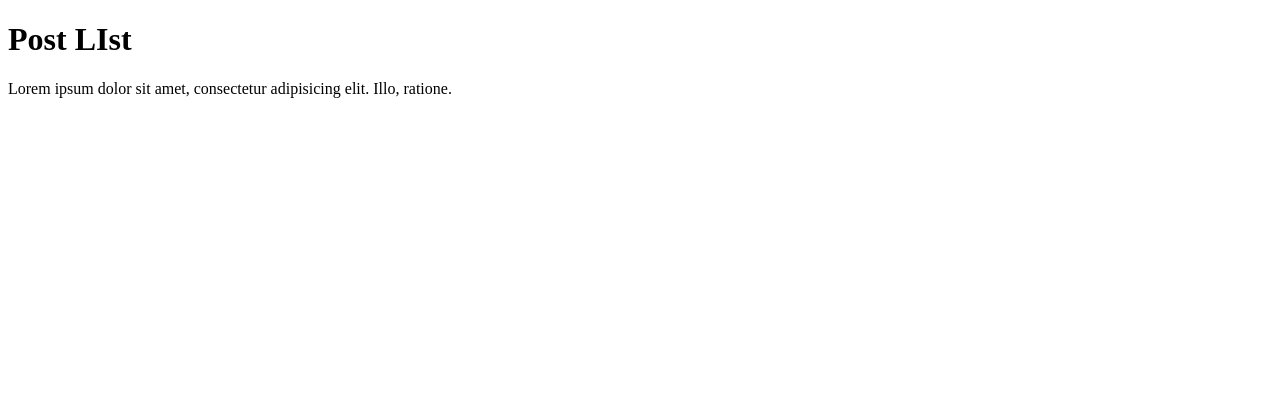
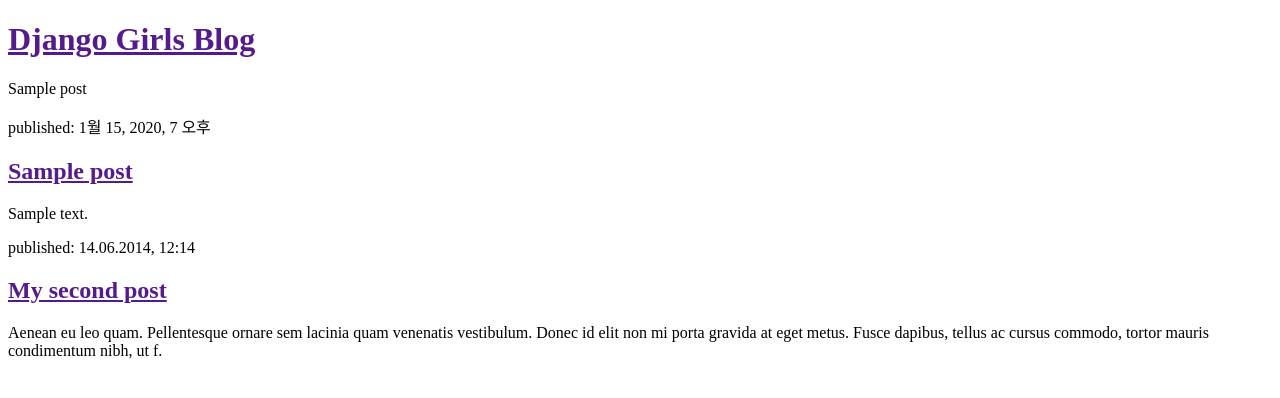
Before and after one commit to seokjaehong/Djangogirls-Tutorial, a Django app: page / in a window 1280 px wide. Shown: the top 398 px of the page. Run offline with Django 3.2, Linux system fonts and the light colour scheme; tables that the repository leaves empty hold one stand-in row (values such as "Sample post").

Commit message:
post_list에서 Post QuerySet을 template으로 전달, template tag에서 해당 QuerySet을 반복

```diff
--- a/django/blog/views.py
+++ b/django/blog/views.py
@@ -1,5 +1,6 @@
 from django.shortcuts import render
 from django.http import HttpResponse
+from .models import Post
 
 
 # Create your views here.
@@ -17,9 +18,20 @@
     # 8. 함수의 실행결과(리턴값)을 브라우저로 다시전달
     # Http프로토콜로 텍스트 데이터 응답을 반환
 
+    posts = Post.objects.all()
+    # render()함수에 전달할 dict 객체 생성
+
+    context = {
+        'posts': posts,
+    }
+
     # return HttpResponse('Post List')
-    # return HttpResponse('<html><body><h1>Post List</h1><p>post 목록을 보여줄 예정입니다.</p></body></html>')
-     return render(request, 'blog/post_list.html')
+    # return HttpResponse('<html><bodㅇy><h1>Post List</h1><p>post 목록을 보여줄 예정입니다.</p></body></html>')
+    return render(
+        request=request,
+        template_name='blog/post_list.html',
+        context=context,
+    )
     # post_detail('localhost:8000/detail')
 
 
--- a/django/templates/blog/post_list.html
+++ b/django/templates/blog/post_list.html
@@ -8,8 +8,26 @@
     <title>DjangoGirls</title>
 </head>
 <body>
-    <h1> Post LIst</h1>
-    <p>Lorem ipsum dolor sit amet, consectetur adipisicing elit. Illo, ratione.</p>
+<div>
+    <h1><a href="">Django Girls Blog</a></h1>
+    {% for post in posts %}
+    <div>{{post.title}}</div>
+    {% endfor %}
+</div>
 
+{% for post in posts %}
+<div>
+    <p>published: {{post.published_date}}</p>
+    <h2><a href="">{{post.title}}</a></h2>
+    <p>{{post.content|linebreaksbr}}</p>
+</div>
+{% endfor %}
+
+<div>
+    <p>published: 14.06.2014, 12:14</p>
+    <h2><a href="">My second post</a></h2>
+    <p>Aenean eu leo quam. Pellentesque ornare sem lacinia quam venenatis vestibulum. Donec id elit non mi porta
+        gravida at eget metus. Fusce dapibus, tellus ac cursus commodo, tortor mauris condimentum nibh, ut f.</p>
+</div>
 </body>
 </html>
```
